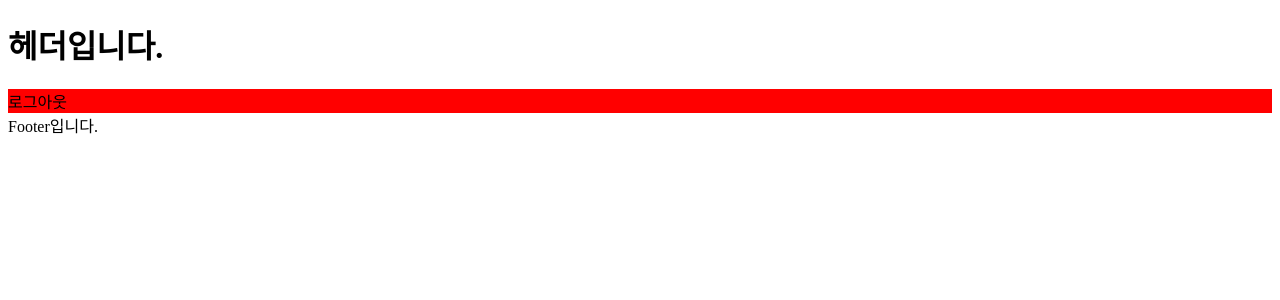
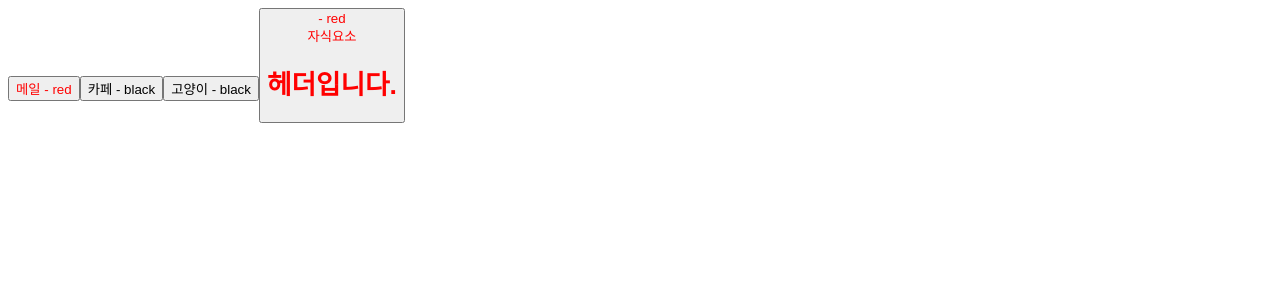
Before and after one commit to Jeongchanyeong/React-, a React (Vite) app: page / in a window 1280 px wide. Shown: the top 300 px of the page. Built offline with nearby package versions, Linux system fonts and the light colour scheme.

Commit message:
Props로 데이터 전달하기

```diff
--- a/src/App.jsx
+++ b/src/App.jsx
@@ -1,16 +1,23 @@
 import './App.css';
 
 import React from 'react';
+import Button from './components/Button';
 import Header from './components/Header';
-import Main from './components/Main';
-import Footer from './components/Footer';
 
 function App() {
+  const buttonProps = {
+    text: '메일',
+    color: 'red',
+  };
   return (
     <>
-      <Header />
-      <Main />
-      <Footer />
+      <Button {...buttonProps} />
+      <Button text={'카페'} />
+      <Button text={'고양이'} />
+      <Button color={'red'}>
+        <div>자식요소</div>
+        <Header />
+      </Button>
     </>
   );
 }
--- /dev/null
+++ b/src/components/Button.jsx
@@ -0,0 +1,18 @@
+import React from 'react';
+
+// 객체의 구조분해할당 문법을 이용하여 가져오려는 값을 바로 꺼내올 수 있다.
+// props는 부모에서 자식으로만 전달 가능
+const Button = ({ text, color, children }) => {
+  return (
+    <button style={{ color: color }}>
+      {text} - {color}
+      {children}
+    </button>
+  );
+};
+
+Button.defaultProps = {
+  color: 'black',
+};
+
+export default Button;
```
